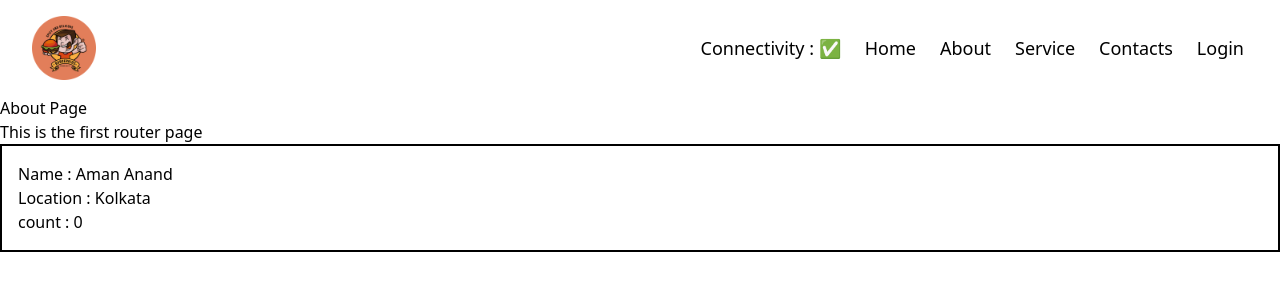
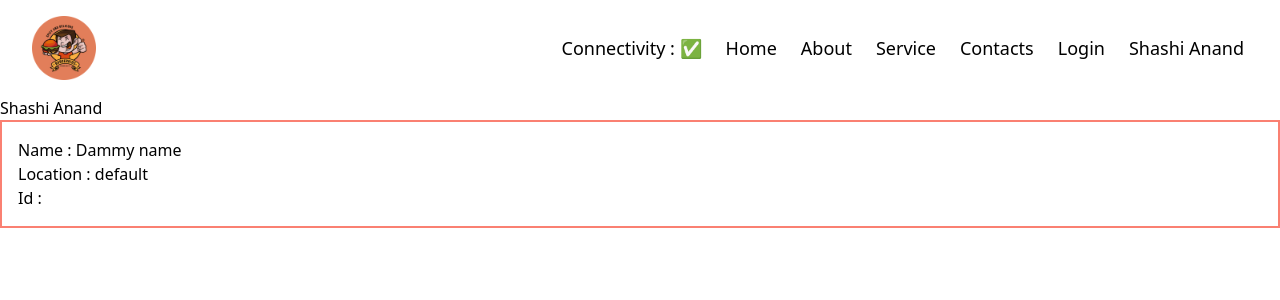
Before and after one commit to Shashi-WnaFly/LearnReact, a React (Vite) app: page /about in a window 1280 px wide. Shown: the top 300 px of the page. Built offline with nearby package versions, Linux system fonts and the light colour scheme; no server answers.

Commit message:
learned using useContext in functional and class based component

```diff
--- a/src/App.js
+++ b/src/App.js
@@ -1,21 +1,41 @@
-import React, { lazy, Suspense } from "react";
+import React, { lazy, Suspense, useEffect, useState } from "react";
 import ReactDOM from "react-dom/client";
 import Header from "./components/Header";
 import Body from "./components/Body";
-import Shimmer from "./components/Shimmer";
+// import Shimmer from "./components/Shimmer";
 import ContactUs from "./components/ContactUs";
 import Error from "./components/Error";
 import ResItem from "./components/ResItem";
-import { createBrowserRouter, RouterProvider, Outlet } from "react-router-dom";
+import {
+  createBrowserRouter,
+  RouterProvider,
+  Outlet,
+  UNSAFE_RouteContext,
+} from "react-router-dom";
+import userContext from "./utils/userContext";
 
 const Service = lazy(() => import("./components/Service"));
 const About = lazy(() => import("./components/About"));
-const AppLayout = () => (
-  <div className="AppLayout">
-    <Header />
-    <Outlet />
-  </div>
-);
+
+const AppLayout = () => {
+  const [userName, setUserName] = useState("Default Name");
+
+  useEffect(() => {
+    const data = {
+      Name: "Shashi Anand",
+    };
+    setUserName(data.Name);
+  }, []);
+
+  return (
+    <userContext.Provider value={{ loggedInUser: userName, setUserName }}>
+      <div className="AppLayout">
+        <Header />
+        <Outlet />
+      </div>
+    </userContext.Provider>
+  );
+};
 
 const AppRouter = createBrowserRouter([
   {
--- a/src/components/About.js
+++ b/src/components/About.js
@@ -1,6 +1,7 @@
 import User from "./User";
 import UserClass from "./UserClass";
 import {Component} from "react";
+import userContext from "../utils/userContext";
 
 class About extends Component {
 
@@ -15,10 +16,17 @@ class About extends Component {
     render(){
         return(
         <div>
-            <h1>About Page</h1>
-            <h2>This is the first router page</h2>
-            <User name={"Aman Anand"} location={"Kolkata"}/>
+        {/* //     <h1>About Page</h1>
+        //     <h2>This is the first router page</h2>
+        //     <User name={"Aman Anand"} location={"Kolkata"}/> */}
+
+        <userContext.Consumer>
+            {({loggedInUser})=> <h1>{loggedInUser}</h1>}
+        </userContext.Consumer>
+
+        <UserClass />
         </div>
+
         )
     }
 
--- a/src/components/Body.js
+++ b/src/components/Body.js
@@ -1,9 +1,10 @@
 import RestaurantCard, { PromotedRestaurant } from "./RestaurantCard";
-import { useState, useEffect } from "react";
+import { useState, useEffect, useContext } from "react";
 import Shimmer from "./Shimmer";
 import { Link } from "react-router-dom";
 import { RESTAURANT_API } from "../utils/constants";
 import useOnlineStatus from "../utils/useOnlineStatus";
+import userContext from "../utils/userContext";
 
 const Body = () => {
   const [RestaurantList, setRestaurantList] = useState([]);
@@ -33,6 +34,7 @@ const Body = () => {
   }, []);
 
   const WithPromotedLevel = PromotedRestaurant(RestaurantCard);
+  const { userName, setUserName } = useContext(userContext);
 
   const onlineStat = useOnlineStatus();
   if (onlineStat === false)
@@ -41,18 +43,13 @@ const Body = () => {
     <Shimmer />
   ) : (
     <div className=" w-full">
-      <div className="">
-        <button
-          className=""
-          onClick={() => {
-            const filteredList = RestaurantList.filter(
-              (res) => res.info.avgRating > 4
-            );
-            setFilteredList(filteredList);
-          }}
-        >
-          Top Rated Restaurant
-        </button>
+      <div className="flex items-center">
+        <div className="border border-orange-500 p-2">
+          <input
+            value={userName}
+            onChange={(e) => setUserName(e.target.value)}
+          />
+        </div>
         <div>
           <input
             type="text"
--- a/src/components/CategoryItems.js
+++ b/src/components/CategoryItems.js
@@ -1,7 +1,7 @@
 import ItemList from "./ItemList";
 import { useState } from "react";
 
-const CategoryItems = ({ list, showItems, setShowIndex}) => {
+const CategoryItems = ({ list, showItems, setShowIndex }) => {
   const [open, setOpen] = useState(false);
 
   const showHandle = () => {
@@ -10,10 +10,9 @@ const CategoryItems = ({ list, showItems, setShowIndex}) => {
   }
 
   return (
-    <div>
+    <div key={list?.title}>
       <h1
         className=" font-bold p-2 border-b-4 my-4 cursor-pointer"
-        key={list?.title}
         onClick={showHandle}
       >
         {list?.title} ({list?.itemCards.length})
--- a/src/components/Header.js
+++ b/src/components/Header.js
@@ -1,11 +1,13 @@
 import { LOGO_URL } from "../utils/constants";
-import { useState } from "react";
+import { useState, useContext } from "react";
 import { Link } from "react-router-dom";
 import useOnlineStatus from "../utils/useOnlineStatus";
+import userContext from "../utils/userContext";
 
 const Header = () => {
   const [user, setUser] = useState("Login");
   const onlineStat = useOnlineStatus();
+  const {loggedInUser} = useContext(userContext);
   return (
     <div className="flex justify-between p-4 items-center font-medium text-lg">
       <img src={LOGO_URL} alt="logo" id="logo" className="w-16 ml-4" />
@@ -35,6 +37,7 @@ const Header = () => {
               {user}
             </button>
           </li>
+            <li>{loggedInUser}</li>
         </ul>
       </div>
     </div>
--- a/src/components/ResItem.js
+++ b/src/components/ResItem.js
@@ -10,7 +10,7 @@ const ResItem = () => {
   const resMenu = useResMenu(resId);
   const [showIndex, setShowIndex] = useState(0);
 
-  console.log(resMenu);
+  // console.log(resMenu);
 
   if (resMenu === null) return <Shimmer />;
 
--- a/src/components/RestaurantCard.js
+++ b/src/components/RestaurantCard.js
@@ -1,6 +1,8 @@
 import { CARD_IMG_URL } from "../utils/constants";
 import { GoDotFill } from "react-icons/go";
 import { IoMdStar } from "react-icons/io";
+import userContext from "../utils/userContext";
+import { useContext } from "react";
 const RestaurantCard = (props) => {
   const { resData } = props;
   const {
@@ -13,6 +15,7 @@ const RestaurantCard = (props) => {
     aggregatedDiscountInfoV3,
   } = resData?.info;
   // console.log(resData);
+  const {loggedInUser} = useContext(userContext);
   return (
     <div className=" w-64 h-80">
       <div className=" w-full h-3/6 relative">
@@ -39,6 +42,7 @@ const RestaurantCard = (props) => {
         </p>
         <p className="">{cuisines.join(", ")}</p>
         <p>{locality}</p>
+        <p>loggedInUser : {loggedInUser}</p>
       </div>
     </div>
   );
--- a/src/components/UserClass.js
+++ b/src/components/UserClass.js
@@ -22,11 +22,11 @@ class UserClass extends React.Component {
     this.setState ({
       userInfo : json
     })
-    console.log(json)
+    // console.log(json)
   }
 
   componentDidUpdate(){
-    console.log("component did update");
+    // console.log("component did update");
   }
 
   componentWillUnmount(){
--- /dev/null
+++ b/src/utils/userContext.js
@@ -0,0 +1,7 @@
+import { createContext } from "react";
+
+const userContext = createContext({
+    loggedInUser: "Default User",
+})
+
+export default userContext;
```
